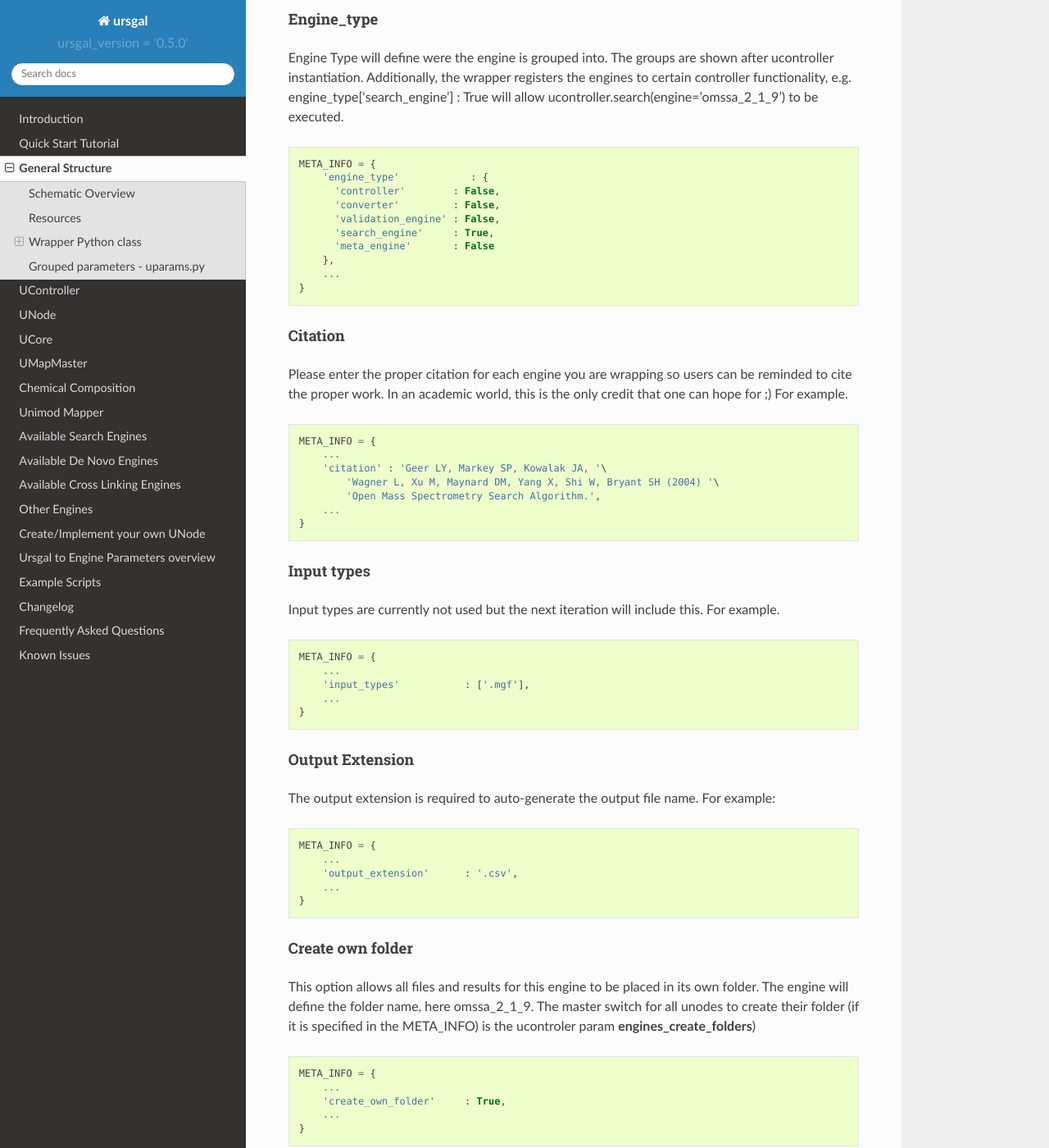
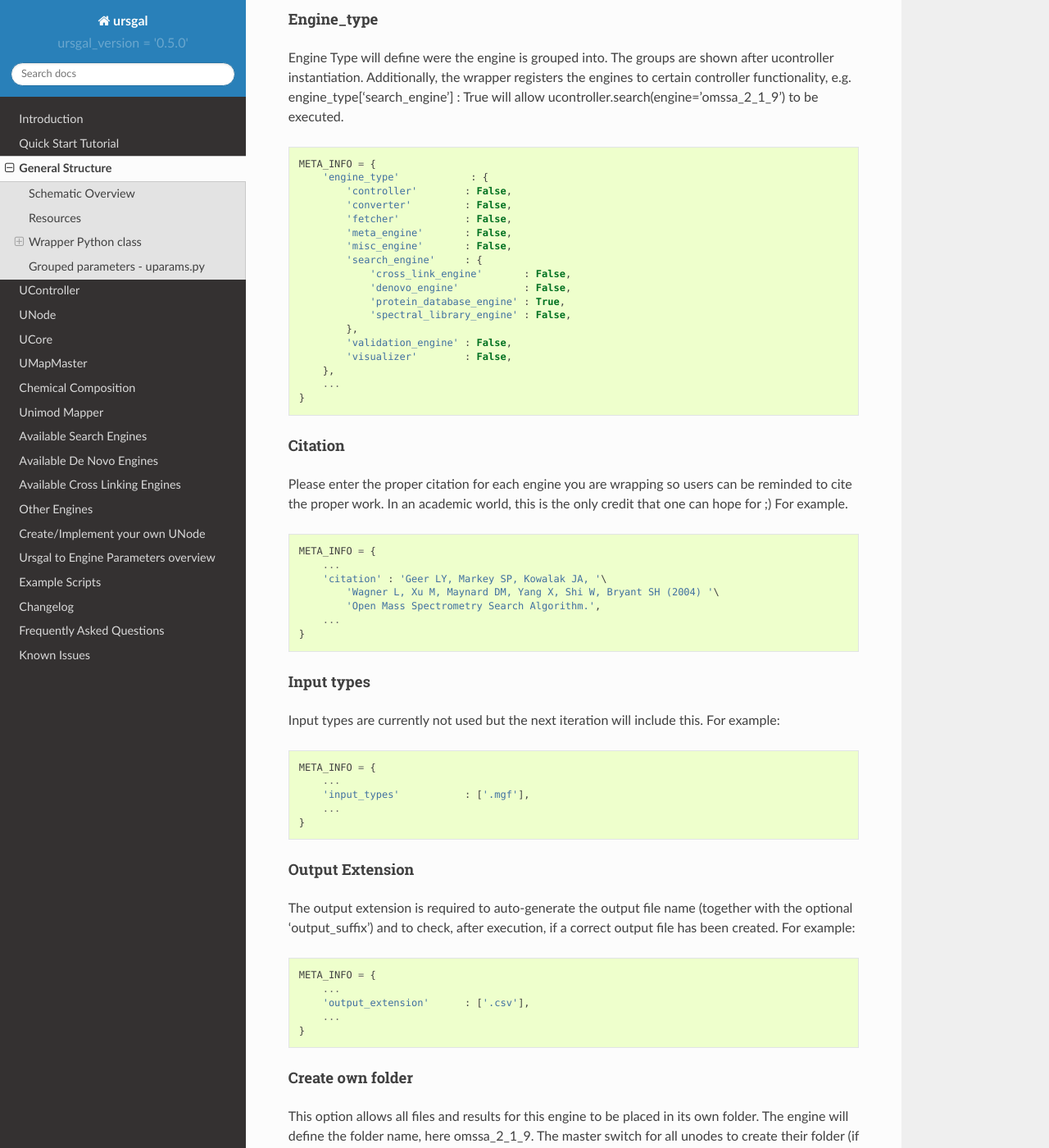
Before and after one commit to ursgal/ursgal, a Sphinx documentation site: the page built from docs/source/general_structure.txt, in a window 1280 px wide and 1400 px high, scrolled down 2691 px. Shown: the whole window at 82% size. Built offline with Sphinx 7.4.7 and the Read the Docs theme 2.0.0, drawn with Linux system fonts in a browser that asks for light colours.

Commit message:
docu changes

````diff
--- a/README.rst
+++ b/README.rst
@@ -105,6 +105,11 @@ Install third party engines::
 
     user@localhost:~/ursgal$ python3.4 install_resources.py
 
+.. note::
+
+    Since we are not allowed to distribute all third party engines, you might need to
+    download and install them on your own. See FAQ (:ref:`not-installed-engines`) and
+    the respective engine documentation for more information.
 
 Install Ursgal::
 
@@ -120,6 +125,7 @@ Install Ursgal::
 On Linux or OS X, use ```sudo python setup.py install``` or write into a user folder
 by using this command ```python setup.py install --user```. On Windows, you have to
 start the command line with administrator privileges.)
+
 
 
 Tests
--- a/docs/source/general_structure.txt
+++ b/docs/source/general_structure.txt
@@ -119,11 +119,19 @@ will allow ucontroller.search(engine='omssa_2_1_9') to be executed.
 
     META_INFO = {
         'engine_type'            : {
-          'controller'        : False,
-          'converter'         : False,
-          'validation_engine' : False,
-          'search_engine'     : True,
-          'meta_engine'       : False
+            'controller'        : False,
+            'converter'         : False,
+            'fetcher'           : False,
+            'meta_engine'       : False,
+            'misc_engine'       : False,
+            'search_engine'     : {
+                'cross_link_engine'       : False,
+                'denovo_engine'           : False,
+                'protein_database_engine' : True,
+                'spectral_library_engine' : False,
+            },
+            'validation_engine' : False,
+            'visualizer'        : False,
         },
         ...
     }
@@ -151,7 +159,7 @@ Input types
 """""""""""
 
 Input types are currently not used but the next iteration will include this.
-For example.
+For example:
 
 .. code-block:: python
 
@@ -165,14 +173,16 @@ For example.
 Output Extension
 """"""""""""""""
 
-The output extension is required to auto-generate the output file name.
+The output extension is required to auto-generate the output file name
+(together with the optional 'output_suffix') and to check, after execution,
+if a correct output file has been created.
 For example:
 
 .. code-block:: python
 
     META_INFO = {
         ...
-        'output_extension'      : '.csv',
+        'output_extension'      : ['.csv'],
         ...
     }
 
````
Also changed, not shown: docs/source/faq.txt (+14 -0 lines), 1 other file.
